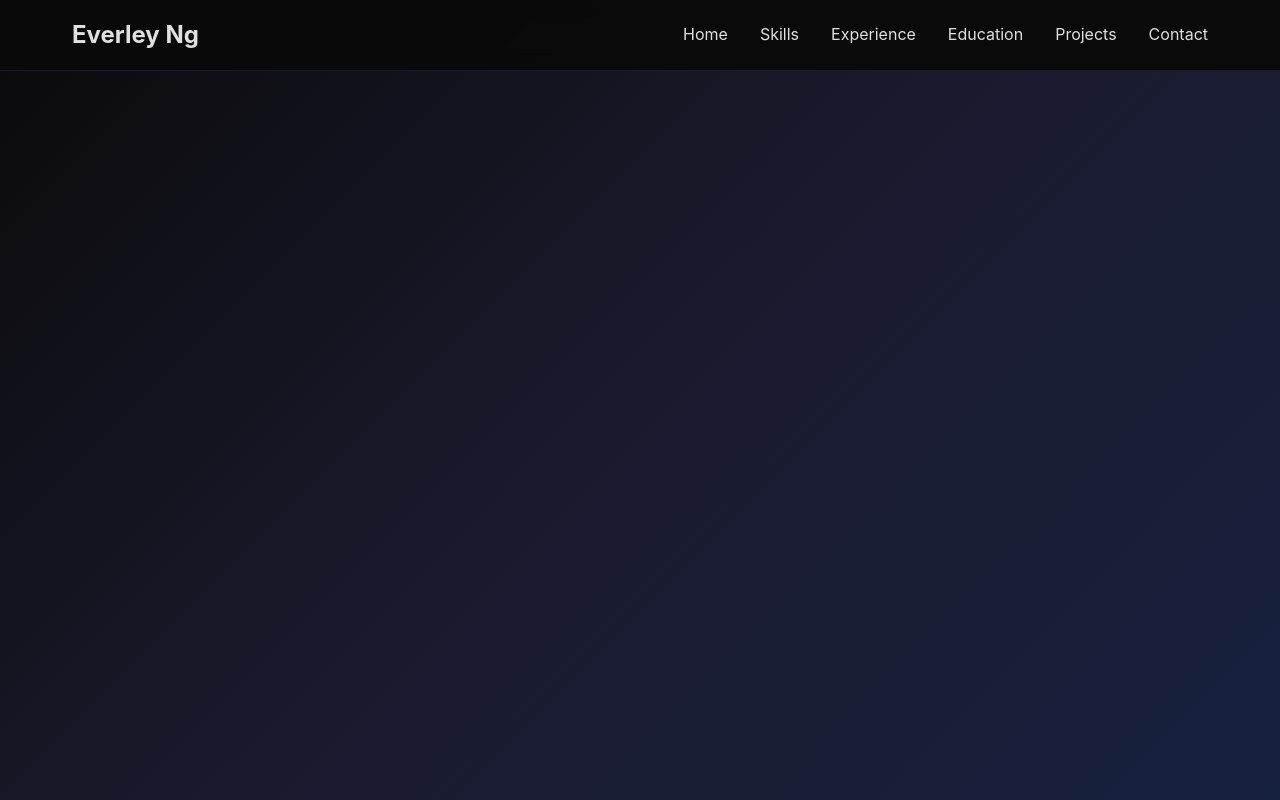
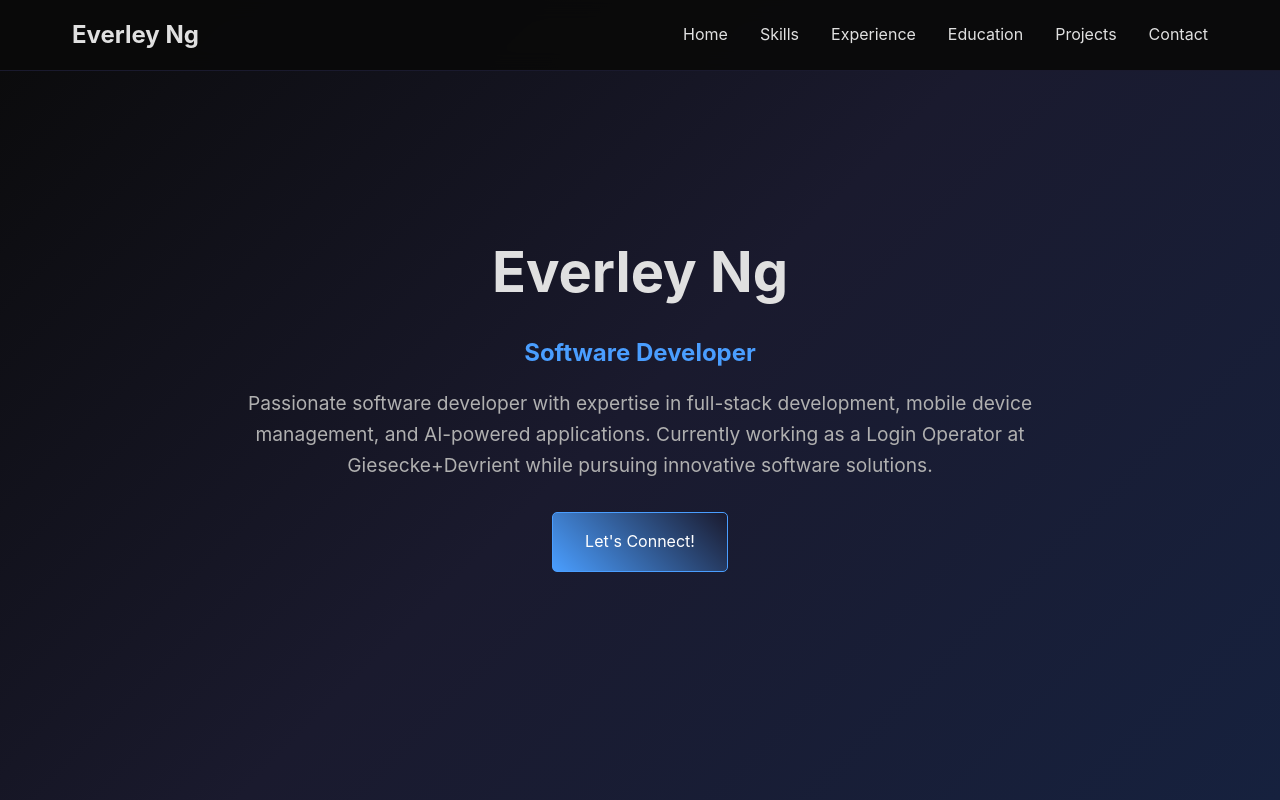
Before and after one commit to Everley-NG/my-portfolio, a React (Create React App) app: page / in a window 1280 px wide. Built offline with nearby package versions, Linux system fonts and the light colour scheme.

Commit message:
Implemented Home component

```diff
--- a/src/App.css
+++ b/src/App.css
@@ -77,3 +77,50 @@ body {
 .nav-link:hover::after {
   width: 100%;
 }
+
+/* Home Css */
+.home {
+  min-height: 100vh;
+  display: flex;
+  align-items: center;
+  justify-content: center;
+  text-align: center;
+  background: linear-gradient(135deg, #0a0a0a 0%, #1a1a2e 50%, #16213e 100%);
+}
+
+.home-content h1 {
+  font-size: 3.5rem;
+  margin-bottom: 1rem;
+  color: #e0e0e0;
+}
+
+.home-content h2 {
+  font-size: 1.5rem;
+  color: #4a9eff;
+  margin-bottom: 1rem;
+}
+
+.home-content p {
+  font-size: 1.2rem;
+  margin-bottom: 2rem;
+  color: #b0b0b0;
+  max-width: 800px;
+  margin-left: auto;
+  margin-right: auto;
+}
+
+.email-button {
+  display: inline-block;
+  padding: 1rem 2rem;
+  background: linear-gradient(45deg, #4a9eff, #1a1a2e);
+  color: white;
+  text-decoration: none;
+  border-radius: 5px;
+  transition: transform 0.3s ease, box-shadow 0.3s ease;
+  border: 1px solid #4a9eff;
+}
+
+.email-button:hover {
+  transform: translateY(-2px);
+  box-shadow: 0 10px 20px rgba(74, 158, 255, 0.3);
+}
--- a/src/App.js
+++ b/src/App.js
@@ -1,10 +1,12 @@
 import "./App.css";
 import Navbar from "./components/Navbar";
+import Home from "./components/Home";
 
 function App() {
   return (
     <div className="App">
       <Navbar />
+      <Home />
     </div>
   );
 }
--- /dev/null
+++ b/src/components/Home.js
@@ -0,0 +1,29 @@
+import React from "react";
+
+const Home = () => {
+  const scrollToSection = (sectionId) => {
+    const element = document.getElementById(sectionId);
+    if (element) {
+      element.scrollIntoView({ behavior: "smooth" });
+    }
+  };
+  return (
+    <section id="home" className="home">
+      <div className="home-content">
+        <h1>Everley Ng</h1>
+        <h2>Software Developer</h2>
+        <p>
+          Passionate software developer with expertise in full-stack
+          development, mobile device management, and AI-powered applications.
+          Currently working as a Login Operator at Giesecke+Devrient while
+          pursuing innovative software solutions.
+        </p>
+        <a href="mailto:everleyng@gmail.com" className="email-button">
+          Let's Connect!
+        </a>
+      </div>
+    </section>
+  );
+};
+
+export default Home;
```
